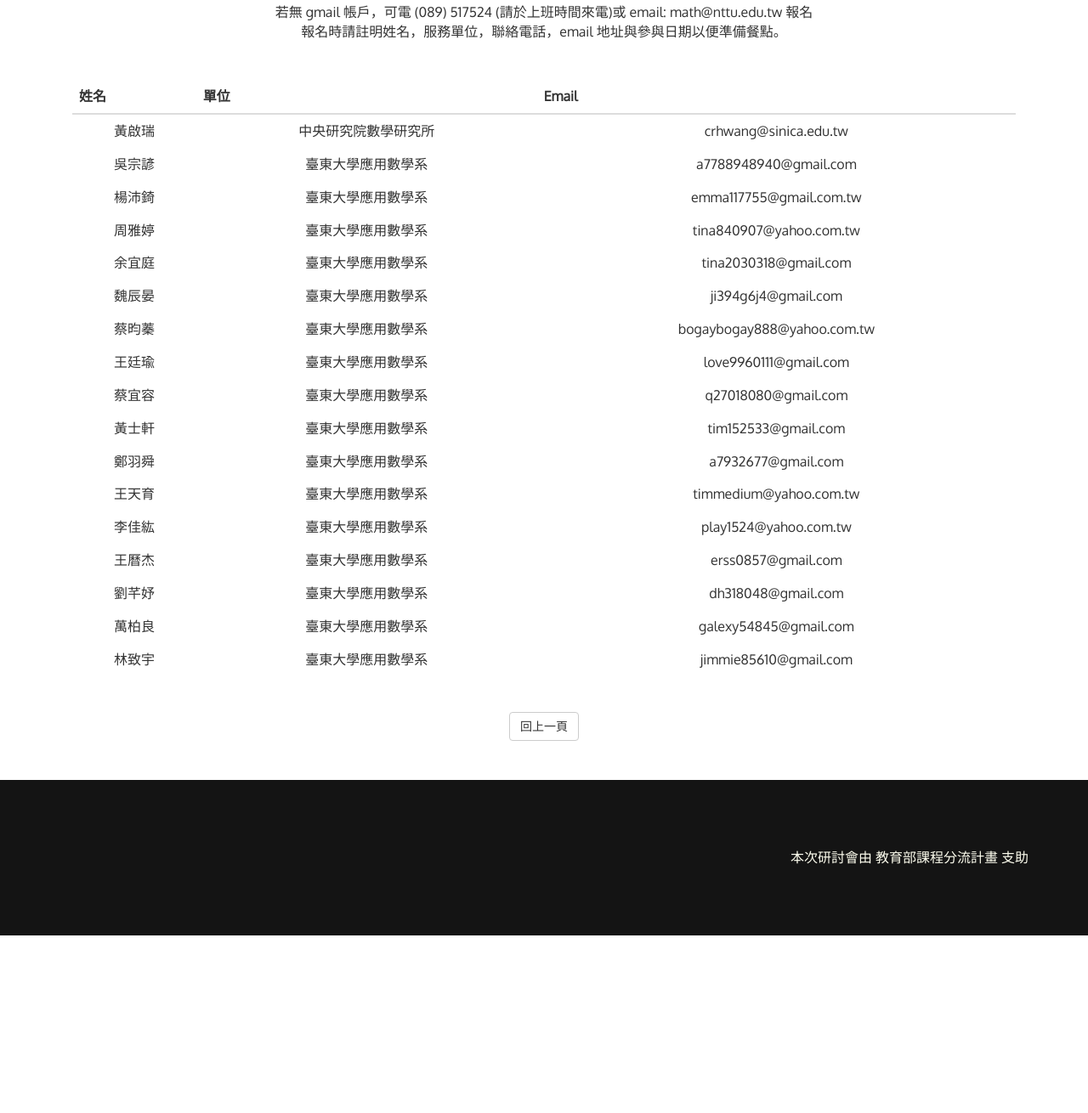
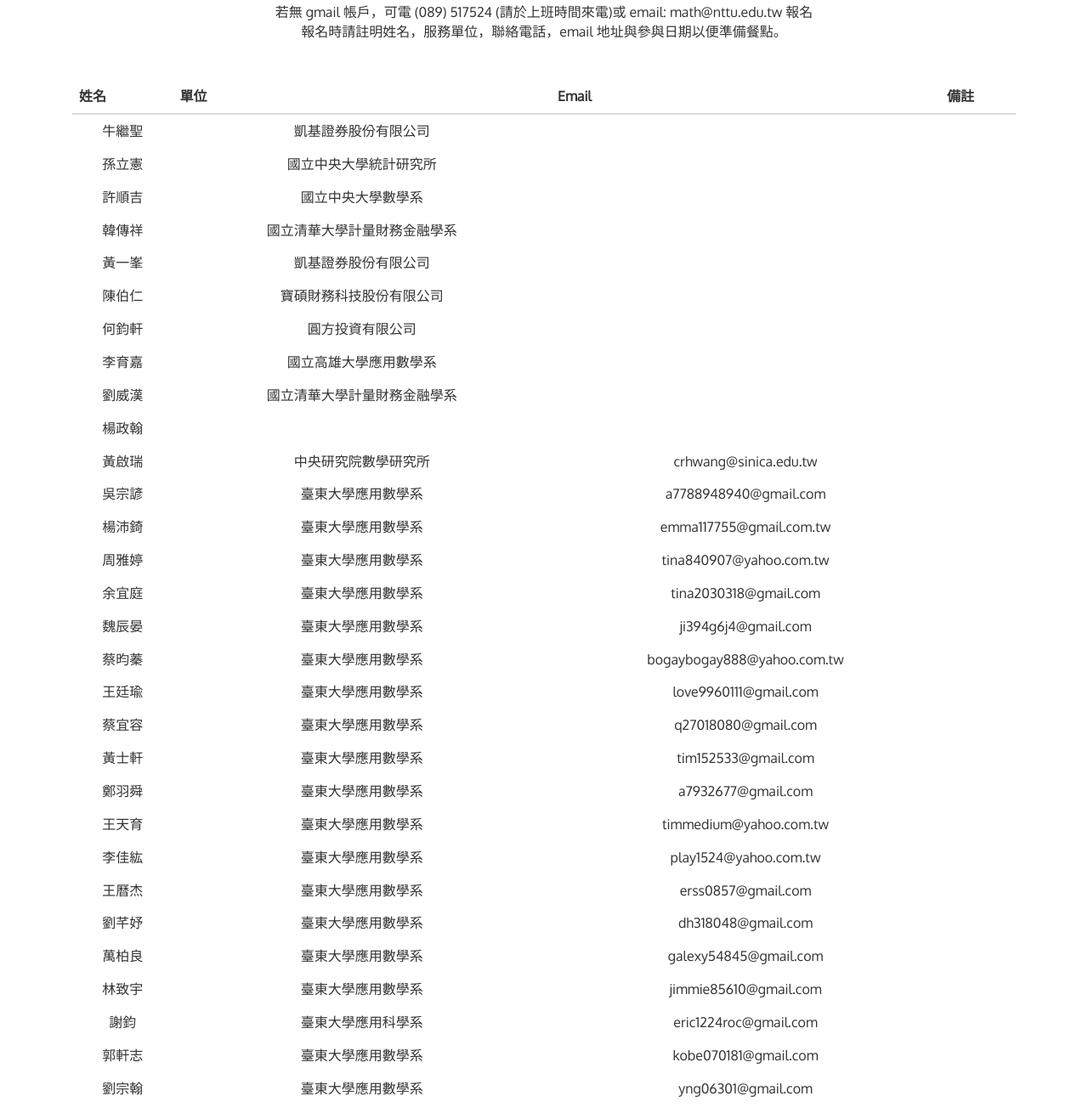
Before and after one commit to 2016nttufm/2016nttufm.github.io, a plain HTML site: page list.html in a window 1280 px wide. Shown: the part 270-1580 px from the top of the page at 85% size. Before the commit the page ends 1371 px from the top, so only its background shows below. Drawn offline with nearby package versions, Linux system fonts and the light colour scheme; a web font is replaced by a local one.

Commit message:
10/20 list updat.

```diff
--- a/list.html
+++ b/list.html
@@ -66,61 +66,102 @@
 					<th>姓名</th>
 					<th>單位</th>
                     <th>Email</th>
+					<th>備註</th>
 					</tr>
 					</thead>
 
 					<tbody>
 						  <tr>
-							<td>黃啟瑞</td><td>中央研究院數學研究所</td><td>crhwang@sinica.edu.tw</td>
+							<td>牛繼聖</td><td>凱基證券股份有限公司</td><td></td><td></td>
 						  </tr>
 						  <tr>
-							<td>吳宗諺	</td><td>臺東大學應用數學系	</td><td>	a7788948940@gmail.com</td>
+							<td>孫立憲</td><td>國立中央大學統計研究所</td><td></td><td></td>
+						  </tr>
+						  <tr>
+							<td>許順吉</td><td>國立中央大學數學系</td><td></td><td></td>
+						  </tr>
+						  <tr>
+							<td>韓傳祥</td><td>國立清華大學計量財務金融學系</td><td></td><td></td>
+						  </tr>
+						  <tr>
+							<td>黃一峯</td><td>凱基證券股份有限公司</td><td></td><td></td>
+						  </tr>
+						  <tr>
+							<td>陳伯仁</td><td>寶碩財務科技股份有限公司</td><td></td><td></td>
+						  </tr>
+						  <tr>
+							<td>何鈞軒</td><td>圓方投資有限公司</td><td></td><td></td>
+						  </tr>
+						  <tr>
+							<td>李育嘉</td><td>國立高雄大學應用數學系</td><td></td><td></td>
+						  </tr>
+						  <tr>
+							<td>劉威漢</td><td>國立清華大學計量財務金融學系</td><td></td><td></td>
+						  </tr>
+						  <tr>
+							<td>楊政翰</td><td></td><td></td><td></td>
+						  </tr>
+						  <tr>
+							<td>黃啟瑞</td><td>中央研究院數學研究所</td><td>crhwang@sinica.edu.tw</td><td></td>
+						  </tr>
+						  <tr>
+							<td>吳宗諺	</td><td>臺東大學應用數學系	</td><td>	a7788948940@gmail.com</td><td></td>
 						 </tr>
 						 <tr>
-							<td>楊沛錡	</td><td>臺東大學應用數學系	</td><td>	emma117755@gmail.com.tw</td>
+							<td>楊沛錡	</td><td>臺東大學應用數學系	</td><td>	emma117755@gmail.com.tw</td><td></td>
 						 </tr>
 						 <tr>
-							<td>周雅婷	</td><td>臺東大學應用數學系	</td><td>	tina840907@yahoo.com.tw</td>
+							<td>周雅婷	</td><td>臺東大學應用數學系	</td><td>	tina840907@yahoo.com.tw</td><td></td>
 							</tr>
 						 <tr>
-							<td>余宜庭	</td><td>臺東大學應用數學系	</td><td>	tina2030318@gmail.com</td>
+							<td>余宜庭	</td><td>臺東大學應用數學系	</td><td>	tina2030318@gmail.com</td><td></td>
 							</tr>
 						 <tr>
-							<td>魏辰晏	</td><td>臺東大學應用數學系	</td><td>	ji394g6j4@gmail.com</td>
+							<td>魏辰晏	</td><td>臺東大學應用數學系	</td><td>	ji394g6j4@gmail.com</td><td></td>
 							</tr>
 						 <tr>
-							<td>蔡昀蓁	</td><td>臺東大學應用數學系	</td><td>	bogaybogay888@yahoo.com.tw</td>
+							<td>蔡昀蓁	</td><td>臺東大學應用數學系	</td><td>	bogaybogay888@yahoo.com.tw</td><td></td>
 							</tr>
 						 <tr>
-							<td>王廷瑜	</td><td>臺東大學應用數學系	</td><td>	love9960111@gmail.com</td>
+							<td>王廷瑜	</td><td>臺東大學應用數學系	</td><td>	love9960111@gmail.com</td><td></td>
 							</tr>
 						 <tr>
-							<td>蔡宜容	</td><td>臺東大學應用數學系    </td><td>	q27018080@gmail.com</td>
+							<td>蔡宜容	</td><td>臺東大學應用數學系    </td><td>	q27018080@gmail.com</td><td></td>
 							</tr>
 						 <tr>
-							<td>黃士軒	</td><td>臺東大學應用數學系	</td><td>	tim152533@gmail.com</td>
+							<td>黃士軒	</td><td>臺東大學應用數學系	</td><td>	tim152533@gmail.com</td><td></td>
 							</tr>
 						 <tr>
-							<td>鄭羽舜	</td><td>臺東大學應用數學系	</td><td>	a7932677@gmail.com</td>
+							<td>鄭羽舜	</td><td>臺東大學應用數學系	</td><td>	a7932677@gmail.com</td><td></td>
 							</tr>
 						 <tr>
-							<td>王天育	</td><td>臺東大學應用數學系	</td><td>	timmedium@yahoo.com.tw</td>
+							<td>王天育	</td><td>臺東大學應用數學系	</td><td>	timmedium@yahoo.com.tw</td><td></td>
 							</tr>
 						 <tr>
-							<td>李佳紘	</td><td>臺東大學應用數學系	</td><td>play1524@yahoo.com.tw</td>
+							<td>李佳紘	</td><td>臺東大學應用數學系	</td><td>play1524@yahoo.com.tw</td><td></td>
 							</tr>
 						 <tr>
-							<td>王曆杰	</td><td>臺東大學應用數學系	</td><td>	erss0857@gmail.com</td>
+							<td>王曆杰	</td><td>臺東大學應用數學系	</td><td>	erss0857@gmail.com</td><td></td>
 							</tr>
 						 <tr>
-							<td>劉芊妤	</td><td>臺東大學應用數學系	</td><td>	dh318048@gmail.com</td>
+							<td>劉芊妤	</td><td>臺東大學應用數學系	</td><td>	dh318048@gmail.com</td><td></td>
 							</tr>
 						 <tr>
-							<td>萬柏良	</td><td>臺東大學應用數學系	</td><td>	galexy54845@gmail.com</td>
+							<td>萬柏良	</td><td>臺東大學應用數學系	</td><td>	galexy54845@gmail.com</td><td></td>
 							</tr>
 						 <tr>
-							<td>林致宇	</td><td>臺東大學應用數學系	</td><td>	jimmie85610@gmail.com</td>
+							<td>林致宇	</td><td>臺東大學應用數學系	</td><td>	jimmie85610@gmail.com</td><td></td>
 						  </tr>
+						 <tr>
+							<td>謝鈞	</td><td>臺東大學應用科學系	</td><td>	eric1224roc@gmail.com</td><td></td>
+						 </tr>
+						 <tr>
+							<td>郭軒志	</td><td>臺東大學應用數學系	</td><td>	kobe070181@gmail.com</td><td></td>
+						  </tr>
+						 <tr>
+							<td>劉宗翰	</td><td>臺東大學應用數學系	</td><td>	yng06301@gmail.com</td><td></td>
+						  </tr>
+
 
 
 
@@ -186,4 +227,4 @@
 </div>
 <!--//footer-->
 </body>
-</html>
+</html
```
Also changed, not shown: index.html (+52 -30 lines).
